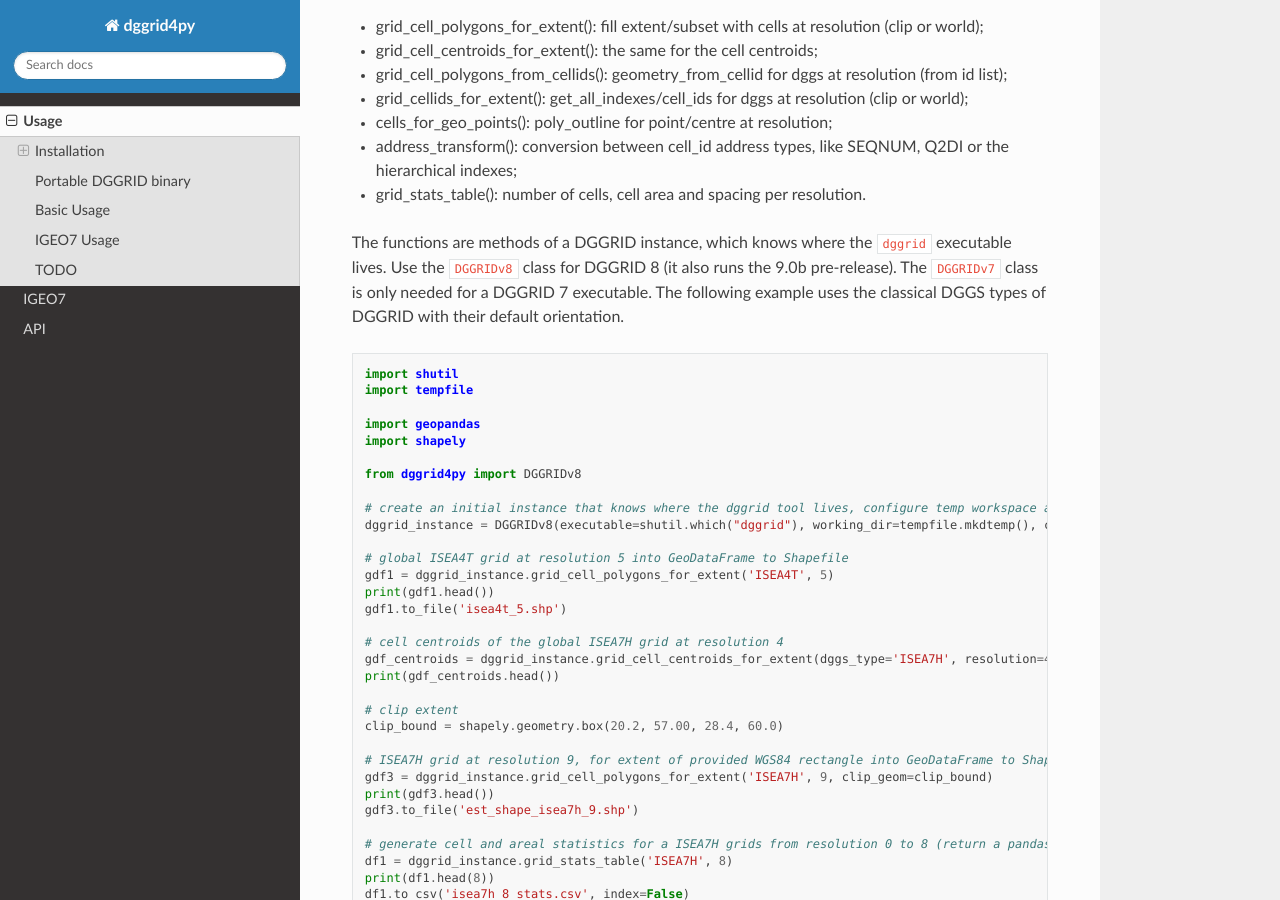
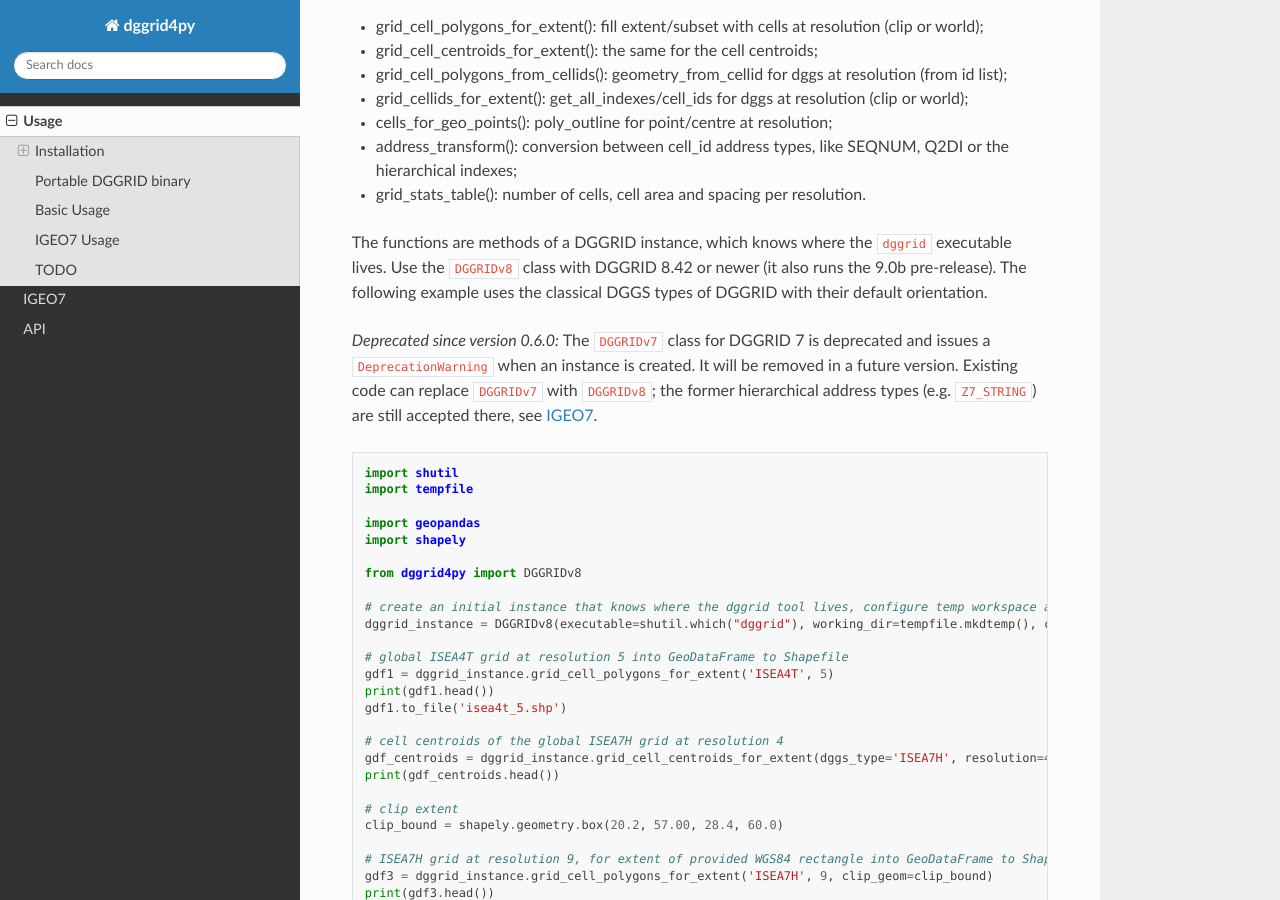
Before and after one commit to allixender/dggrid4py, a Sphinx documentation site: the page built from docs/source/usage.rst, in a window 1280 px wide and 900 px high, scrolled down 2635 px. Built offline with Sphinx 7.4.7 and the Read the Docs theme 3.1.0, drawn with Linux system fonts in a browser that asks for light colours.

Commit message:
deprecate DGGRIDv7 class, DeprecationWarning on instantiation
- DGGRIDv7(...) warns: deprecated since 0.6.0, use DGGRIDv8 with DGGRID >= 8.42,
  removal in a future version. behaviour of the class unchanged otherwise
  (still Z7_STRING etc, SEQNUMS clip), does not run on DGGRID 9 anyway
- DGGRIDv8 already maps the v7 address type names -> swapping the class is enough
- class docstrings for DGGRIDv7/DGGRIDv8
- docs: deprecated notes in usage.rst, IGEO7.rst migration section, api pages, README
- tests expect the warning where a DGGRIDv7 instance is made

```diff
--- a/docs/source/IGEO7.rst
+++ b/docs/source/IGEO7.rst
@@ -214,7 +214,7 @@ Earlier examples for IGEO7 used the ``DGGRIDv7`` class with ``output_address_typ
 
 Since version 0.6.0, the ``DGGRIDv8`` class accepts the old names, maps them according to this table and issues a ``DeprecationWarning``. An address type that is not known at all raises a ``ValueError``. Up to version 0.5.3, ``DGGRIDv8`` ignored an address type that it did not know, without an error, and returned sequence numbers or the cell of another identifier. Results that were produced with ``Z7_STRING`` and ``DGGRIDv8`` in these versions should therefore be checked.
 
-The ``DGGRIDv7`` class keeps the old names and should only be used with a DGGRID 7 executable. Code that moves to ``DGGRIDv8`` continues to work, but it uses the DGGRID preset (11.25, no authalic conversion) as before, as long as the orientation and the conversion are not added as described above.
+The ``DGGRIDv7`` class itself is deprecated since version 0.6.0. It still works with the old names, but it issues a ``DeprecationWarning`` when an instance is created, it does not run with DGGRID 9, and it will be removed in a future version. Code that moves to ``DGGRIDv8`` continues to work, but it uses the DGGRID preset (11.25, no authalic conversion) as before, as long as the orientation and the conversion are not added as described above.
 
 
 API Reference
--- a/docs/source/api.rst
+++ b/docs/source/api.rst
@@ -2,8 +2,8 @@ API
 ===
 
 - :mod:`dggrid4py.DGGRID`
-- :mod:`dggrid4py.DGGRIDv7`
 - :mod:`dggrid4py.DGGRIDv8`
+- :mod:`dggrid4py.DGGRIDv7` (deprecated)
 - :mod:`dggrid4py.dggrid_runner`
 - :mod:`dggrid4py.interrupt`
 - :mod:`dggrid4py.tool`
--- a/docs/source/dggrid4py/dggrid4py.DGGRIDv7.rst
+++ b/docs/source/dggrid4py/dggrid4py.DGGRIDv7.rst
@@ -1,5 +1,10 @@
 dggrid4py.DGGRIDv7
 ==================
+
+.. deprecated:: 0.6.0
+   The DGGRIDv7 class is deprecated and will be removed in a future version. Use :doc:`dggrid4py.DGGRIDv8`
+   with DGGRID 8.42 or newer; it accepts the former address type names (e.g. ``Z7_STRING``) with a
+   ``DeprecationWarning``, see :doc:`../IGEO7`.
 
 .. currentmodule:: dggrid4py
 
--- a/docs/source/dggrid4py/dggrid4py.DGGRIDv8.rst
+++ b/docs/source/dggrid4py/dggrid4py.DGGRIDv8.rst
@@ -6,7 +6,7 @@ It selects the hierarchical indexes (Z3, Z7, ZORDER) through the address type ``
 parameters of the DGGRID 8 series. The former address type names of the DGGRIDv7 class (e.g. ``Z7_STRING``)
 are mapped to ``HIERNDX`` with a ``DeprecationWarning``, see :doc:`../IGEO7`.
 
-The DGGRIDv7 class is only needed for a DGGRID 7 executable.
+The DGGRIDv7 class for DGGRID 7 is deprecated since version 0.6.0.
 
 How to pass additional parameters to DGGRIDv8:
 
--- a/docs/source/usage.rst
+++ b/docs/source/usage.rst
@@ -136,9 +136,13 @@ functions are integrated to work with the more comfortable geopython libraries,
 -  grid_stats_table(): number of cells, cell area and spacing per resolution.
 
 The functions are methods of a DGGRID instance, which knows where the ``dggrid`` executable lives. Use the
-``DGGRIDv8`` class for DGGRID 8 (it also runs the 9.0b pre-release). The ``DGGRIDv7`` class is only needed
-for a DGGRID 7 executable. The following example uses the classical DGGS types of DGGRID with their default
-orientation.
+``DGGRIDv8`` class with DGGRID 8.42 or newer (it also runs the 9.0b pre-release). The following example uses
+the classical DGGS types of DGGRID with their default orientation.
+
+.. deprecated:: 0.6.0
+   The ``DGGRIDv7`` class for DGGRID 7 is deprecated and issues a ``DeprecationWarning`` when an instance is
+   created. It will be removed in a future version. Existing code can replace ``DGGRIDv7`` with ``DGGRIDv8``;
+   the former hierarchical address types (e.g. ``Z7_STRING``) are still accepted there, see :doc:`IGEO7`.
 
 .. code:: python
 
```
Also changed, not shown: README.md (+1 -1 lines), 3 other files.
